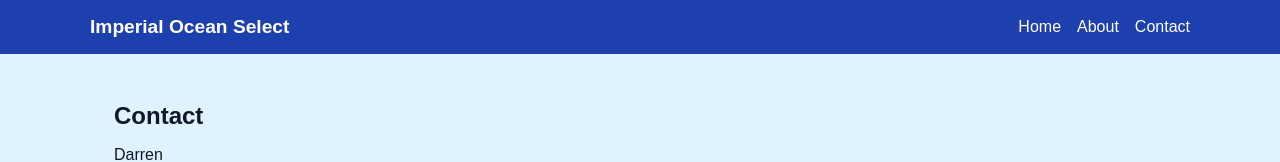
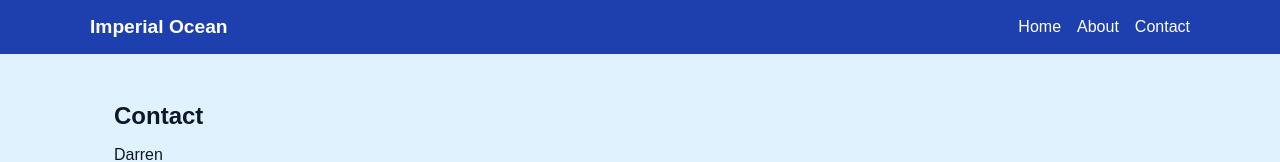
Before and after one commit to darren-gzdeng/imperial-site, a React (Vite) app in the folder imperial-site/: page /imperial-site/contact in a window 1280 px wide. Shown: the top 162 px of the page. Built offline with nearby package versions, Linux system fonts and the light colour scheme.

Commit message:
change names

```diff
--- a/imperial-site/src/components/Header.jsx
+++ b/imperial-site/src/components/Header.jsx
@@ -4,7 +4,7 @@ export default function Header() {
   return (
     <header className="site-header">
       <nav className="site-nav">
-        <div className="logo">Imperial Ocean Select</div>
+        <div className="logo">Imperial Ocean</div>
         <ul className="nav-links">
           <li><Link to="/">Home</Link></li>
           <li><Link to="/about">About</Link></li>
--- a/imperial-site/src/pages/Home.jsx
+++ b/imperial-site/src/pages/Home.jsx
@@ -8,7 +8,7 @@ export default function Home() {
 
   return (
     <section>
-      <h1>Welcome to Seafood Empire</h1>
+      <h1>Welcome to Imperial Ocean Select</h1>
       <p>Fresh seafood delivered to your door</p>
       <div style={{ display: 'flex', flexWrap: 'wrap', gap: '20px', marginTop: '20px' }}>
         {products.map((product, index) => (
```
